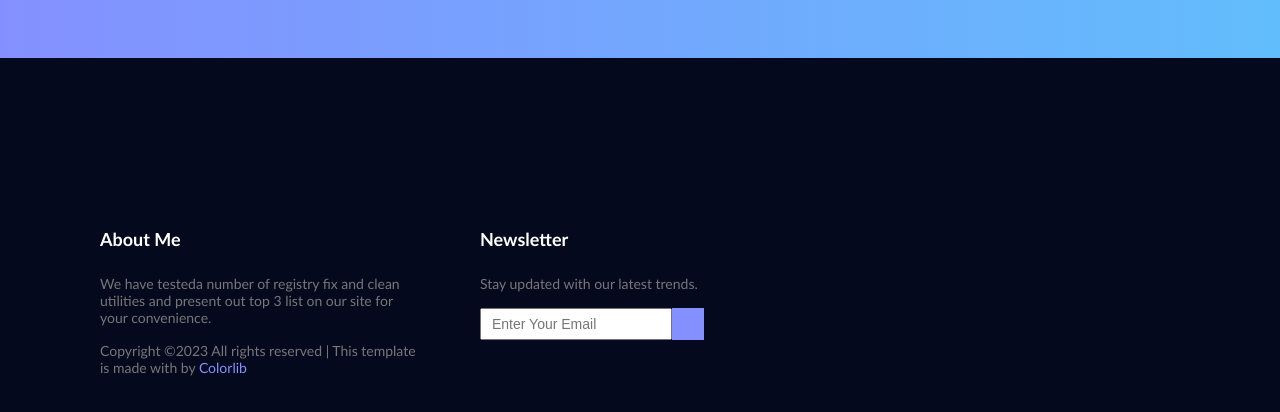
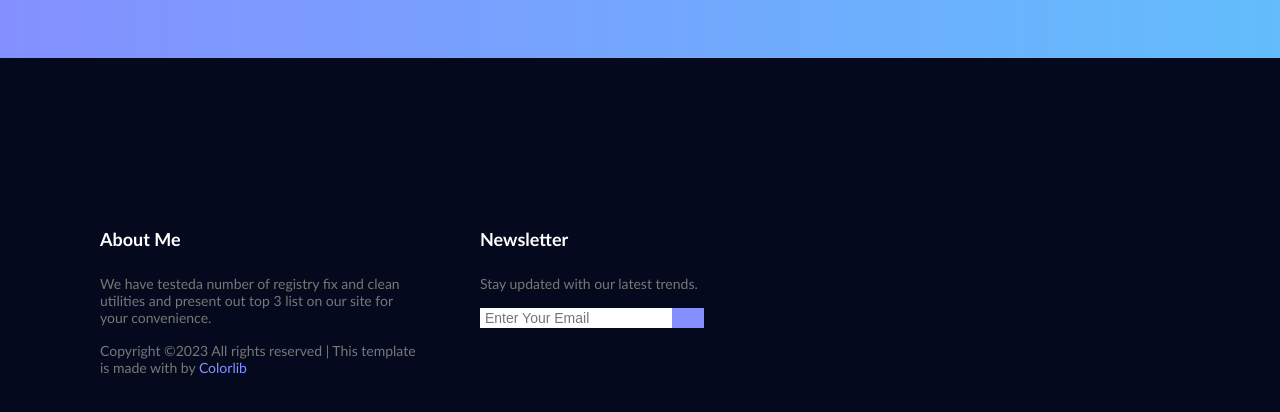
Before and after one commit to front-end-by-rimantas/42-grupe-portfolio-personal, a website: page index.html in a window 1280 px wide. Shown: the part 1606-2018 px from the top of the page. Drawn offline with Linux system fonts and the light colour scheme; some icons are missing.

Commit message:
input update

```diff
--- a/css/pages/home.css
+++ b/css/pages/home.css
@@ -106,12 +106,18 @@
     flex-direction: row;
 }
 .sub > input {
+    color: #495057;
     width: 60%;
     font-size: 14px;
-    line-height: 2em;
-    padding-left: 10px;
+    line-height: 1em;
+    padding-left: 5px;
     outline: none;
     text-transform: capitalize;
+    border-radius: 0;
+    border: 0;
+}
+.sub > input::selection {
+    background: #222;
 }
 .sub > a.btn {
     background: #8490ff;
```
